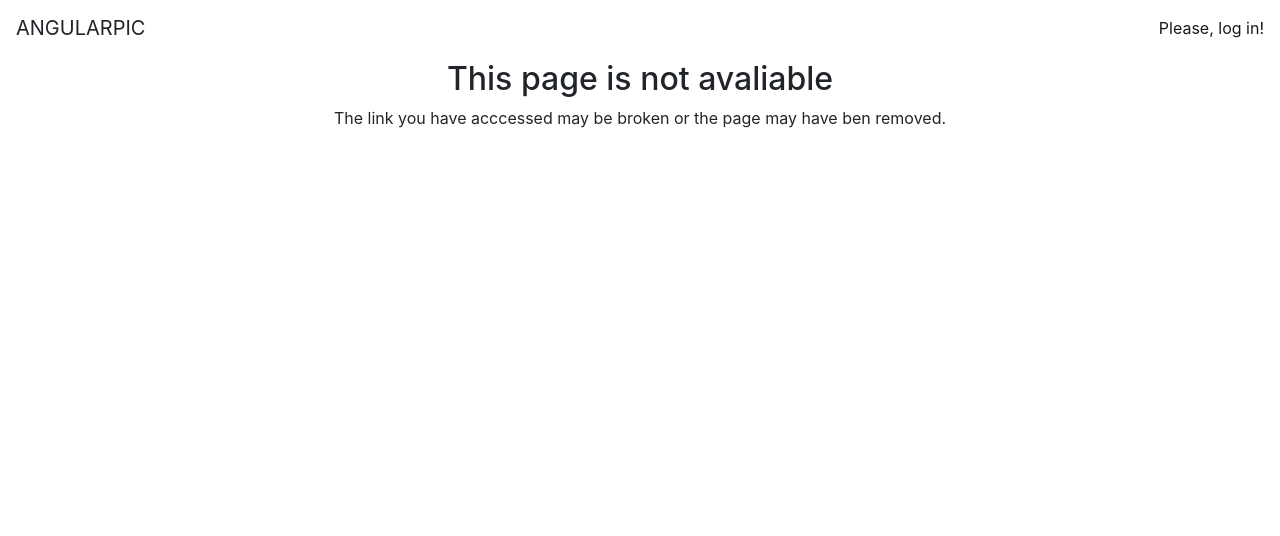
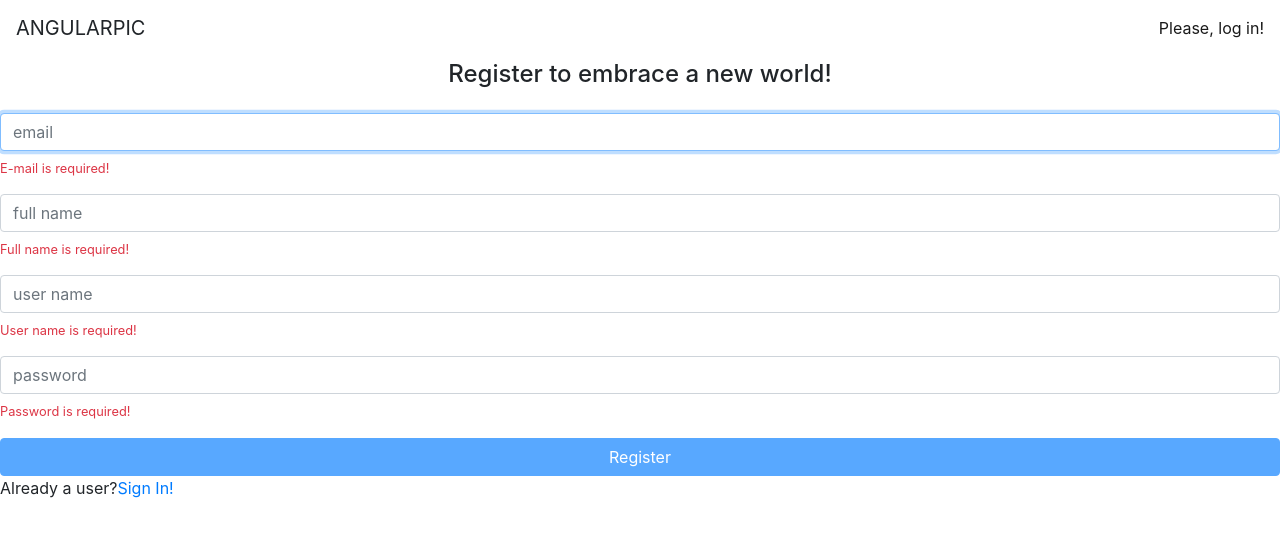
Before and after one commit to guilherme-alves-silve/angular-study, an Angular app in the folder front-end/: page /signup in a window 1280 px wide. Shown: the top 536 px of the page. Built offline with nearby package versions, Linux system fonts and the light colour scheme.

Commit message:
Cria formulario de cadastro com validação sincrona e assincrona com validação de nome de usuario já utilizado

```diff
--- a/front-end/src/app/app.routing.module.ts
+++ b/front-end/src/app/app.routing.module.ts
@@ -6,6 +6,7 @@
 import { PhotoListResolver } from "./photos/photo-list/photo-list.resolver";
 import { NotFoundComponent } from "./errors/not-found/not-found.component";
 import { SignInComponent } from "./home/signin/signin.component";
+import { SignUpComponent } from "./home/signup/signup.component";
 import { AuthGuard } from "./core/auth/auth.guard";
 
 const routes: Routes = [
@@ -15,6 +16,10 @@
         canActivate: [
             AuthGuard
         ]
+    },
+    {
+        path: 'signup',
+        component: SignUpComponent
     },
     {
         path: 'user/:userName',
--- a/front-end/src/app/home/signin/signin.component.html
+++ b/front-end/src/app/home/signin/signin.component.html
@@ -39,4 +39,4 @@
 
 </form>
 
-<p>Not a user?<a>Register now</a></p>
+<p>Not a user?<a [routerLink]="['signup']">Register now</a></p>
--- /dev/null
+++ b/front-end/src/app/home/signup/signup.component.html
@@ -0,0 +1,99 @@
+<h4 class="text-center"> Register to embrace a new world!</h4>
+
+<form
+    [formGroup]="signupForm"
+    class="form mt-4">
+    <div class="form-group">
+        <input
+            formControlName="email"
+            placeholder="email"
+            class="form-control"
+            autofocus>
+        <ap-vmessage
+            *ngIf="signupForm.get('email').errors?.required"
+            text="E-mail is required!">
+        </ap-vmessage>
+        <ap-vmessage
+            *ngIf="signupForm.get('email').errors?.email"
+            text="Invalid e-mail!">
+        </ap-vmessage>
+    </div>
+
+    <div class="form-group">
+        <input
+            formControlName="fullName"
+            placeholder="full name"
+            class="form-control">
+        <ap-vmessage
+            *ngIf="signupForm.get('fullName').errors?.required"
+            text="Full name is required!">
+        </ap-vmessage>
+        <ap-vmessage
+            *ngIf="signupForm.get('fullName').errors?.minlength"
+            text="Minimum length is 2!">
+        </ap-vmessage>
+        <ap-vmessage
+            *ngIf="signupForm.get('fullName').errors?.maxlength"
+            text="Maximum length is 40!">
+        </ap-vmessage>
+    </div>
+
+    <div class="form-group">
+        <input
+            formControlName="userName"
+            placeholder="user name"
+            class="form-control">
+        <ap-vmessage
+            *ngIf="signupForm.get('userName').errors?.required"
+            text="User name is required!">
+        </ap-vmessage>
+        <ap-vmessage
+            *ngIf="signupForm.get('userName').errors?.lowerCase"
+            text="Must be lower case!">
+        </ap-vmessage>
+        <ap-vmessage
+            *ngIf="signupForm.get('userName').errors?.minlength"
+            text="Minimum length is 2!">
+        </ap-vmessage>
+        <ap-vmessage
+            *ngIf="signupForm.get('userName').errors?.maxlength"
+            text="Maximum length is 30!">
+        </ap-vmessage>
+        <ap-vmessage
+            *ngIf="signupForm.get('userName').errors?.userNameTaken"
+            text="User name already taken!">
+        </ap-vmessage>
+        <small
+            *ngIf="signupForm.get('userName').valid"
+            class="text-success">
+            User name available!
+        </small>
+    </div>
+
+    <div class="form-group">
+        <input
+            formControlName="password"
+            type="password"
+            placeholder="password"
+            class="form-control">
+        <ap-vmessage
+            *ngIf="signupForm.get('password').errors?.required"
+            text="Password is required!">
+        </ap-vmessage>
+        <ap-vmessage
+            *ngIf="signupForm.get('password').errors?.minlength"
+            text="Minimum length is 8!">
+        </ap-vmessage>
+        <ap-vmessage
+            *ngIf="signupForm.get('password').errors?.maxlength"
+            text="Maximum length is 14!">
+        </ap-vmessage>
+    </div>
+
+    <button
+        [disabled]="signupForm.invalid || signupForm.pending"
+        class="btn btn-primary btn-block">Register
+    </button>
+
+    <p>Already a user?<a [routerLink]="['']">Sign In!</a></p>
+</form>
--- /dev/null
+++ b/front-end/src/app/home/signup/signup.component.ts
@@ -0,0 +1,52 @@
+import { Component, OnInit } from "@angular/core";
+import { FormGroup, FormBuilder, Validators } from "@angular/forms";
+
+import { lowerCaseValidator } from "../../shared/validators/lower-case.validator";
+import { UserNotTakenValidatorService } from "./user-not-taken.validator.service";
+
+@Component({
+    templateUrl: './signup.component.html'
+})
+export class SignUpComponent implements OnInit {
+
+    signupForm: FormGroup;
+
+    constructor(
+        private _formBuilder: FormBuilder,
+        private _userNotTakenValidatorService: UserNotTakenValidatorService
+    ) { }
+
+    ngOnInit(): void {
+        this.signupForm = this._formBuilder.group({
+            email: ['',
+                [
+                    Validators.required,
+                    Validators.email
+                ]
+            ],
+            fullName: ['',
+                [
+                    Validators.required,
+                    Validators.minLength(2),
+                    Validators.maxLength(40)
+                ]
+            ],
+            userName: ['',
+                [
+                    Validators.required,
+                    lowerCaseValidator,
+                    Validators.minLength(2),
+                    Validators.maxLength(30)
+                ],
+                this._userNotTakenValidatorService.checkUserNameTaken()
+            ],
+            password: ['',
+                [
+                    Validators.required,
+                    Validators.minLength(8),
+                    Validators.maxLength(14)
+                ]
+            ]
+        });
+    }
+}
--- /dev/null
+++ b/front-end/src/app/home/signup/signup.service.ts
@@ -0,0 +1,17 @@
+import { Injectable } from "@angular/core";
+import { HttpClient, HttpResponse } from "@angular/common/http";
+import { Observable } from "rxjs";
+
+const API_URL = "http://localhost:3000";
+
+@Injectable({
+    providedIn: 'root'
+})
+export class SignUpService {
+
+    constructor(private _http: HttpClient) { }
+
+    checkUserNameTaken(userName: string): Observable<Object> {
+        return this._http.get(`${API_URL}/user/exists/${userName}`);
+    }
+}
--- /dev/null
+++ b/front-end/src/app/home/signup/user-not-taken.validator.service.ts
@@ -0,0 +1,27 @@
+import { Injectable } from "@angular/core";
+import { SignUpService } from "./signup.service";
+import { AbstractControl } from "@angular/forms";
+import  { debounceTime, switchMap, map, first } from 'rxjs/operators';
+
+@Injectable({
+    providedIn: 'root'
+})
+export class UserNotTakenValidatorService {
+
+    constructor(private _signUpService: SignUpService) { }
+
+    checkUserNameTaken() {
+
+        return (control: AbstractControl) => {
+            return control.valueChanges
+                .pipe(debounceTime(300))
+                .pipe(switchMap(userName => {
+                    return this._signUpService.checkUserNameTaken(userName);
+                }))
+                .pipe(map(isTaken => isTaken
+                    ? { userNameTaken: true }
+                    : null))
+                .pipe(first());
+        };
+    }
+}
--- /dev/null
+++ b/front-end/src/app/shared/validators/lower-case.validator.ts
@@ -0,0 +1,10 @@
+import { AbstractControl } from "@angular/forms";
+
+export function lowerCaseValidator(control: AbstractControl) {
+
+    if (control.value.trim() && !/^[a-z0-9_\-]+$/.test(control.value)) {
+        return { lowerCase: true };
+    }
+
+    return null;
+}
```
Also changed, not shown: front-end/src/app/home/home.module.ts (+5 -2 lines).
